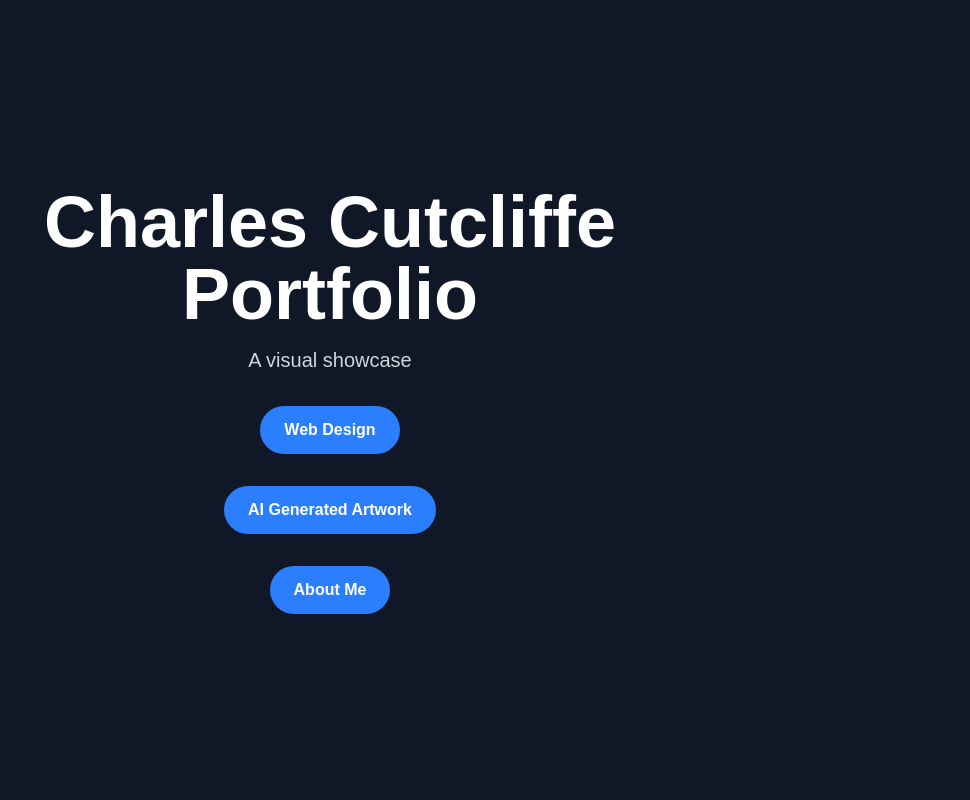
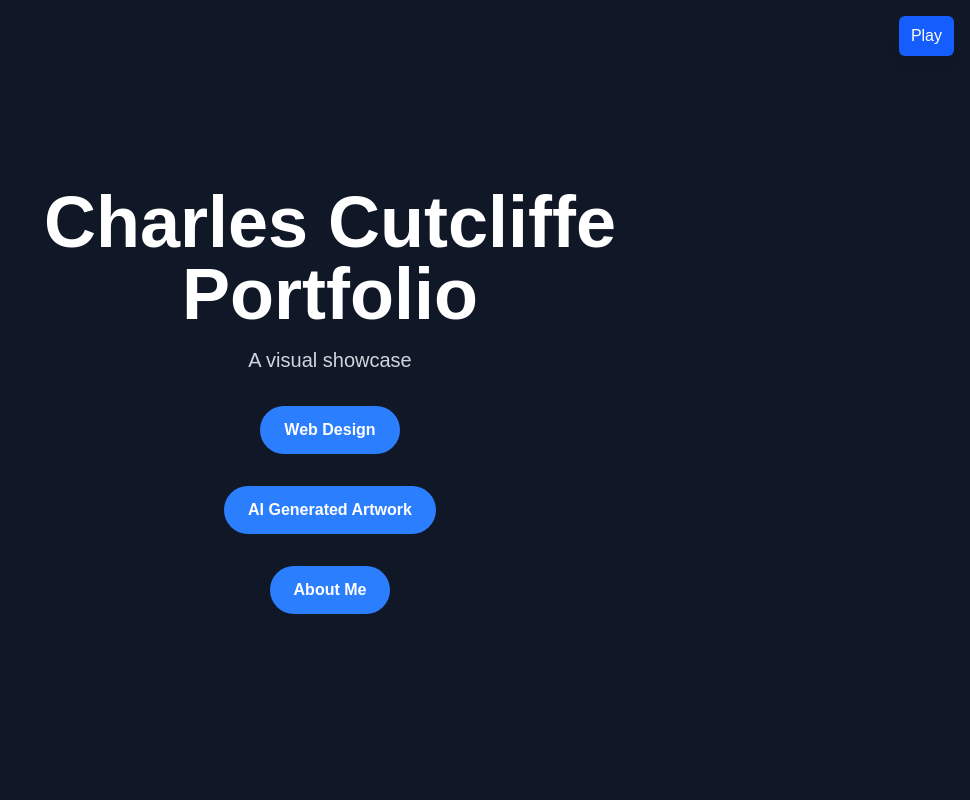
Before and after one commit to cutty92/my-portfolio, a Next.js app: page / in a window 1280 px wide. Shown: the top 800 px of the page, without its empty margins (310-1280 px from the left). Built offline with nearby package versions, Linux system fonts and the light colour scheme.

Commit message:
game fix

```diff
--- a/app/page.tsx
+++ b/app/page.tsx
@@ -5,6 +5,7 @@ import { motion } from "framer-motion";
 import { useState } from "react";
 import GlassTexture from '../components/GlassTexture';
 import GameHeader from '../components/GameHeader';
+import Game from '../components/Game';
 
 function ContactLink() {
   const [hovered, setHovered] = useState(false);
@@ -39,9 +40,20 @@ function ContactLink() {
   );
 }
 
-export default function Home() {<GameHeader />;
+export default function Home() {
+  const [gameOpen, setGameOpen] = useState(false);
+
   return (
     <div className="bg-gray-900 min-h-screen text-white">
+      {/* Play button (opens game overlay) */}
+      <button
+        onClick={() => setGameOpen(true)}
+        className="fixed top-4 right-4 z-50 bg-blue-600 hover:bg-blue-700 text-white px-3 py-2 rounded-md shadow-lg"
+      >
+        Play
+      </button>
+
+      {gameOpen && <Game onClose={() => setGameOpen(false)} />}
       {/* ================= HERO SECTION ================= */}
       <section className="flex flex-col items-center justify-center h-screen px-4 text-center">
         <motion.h1
```
